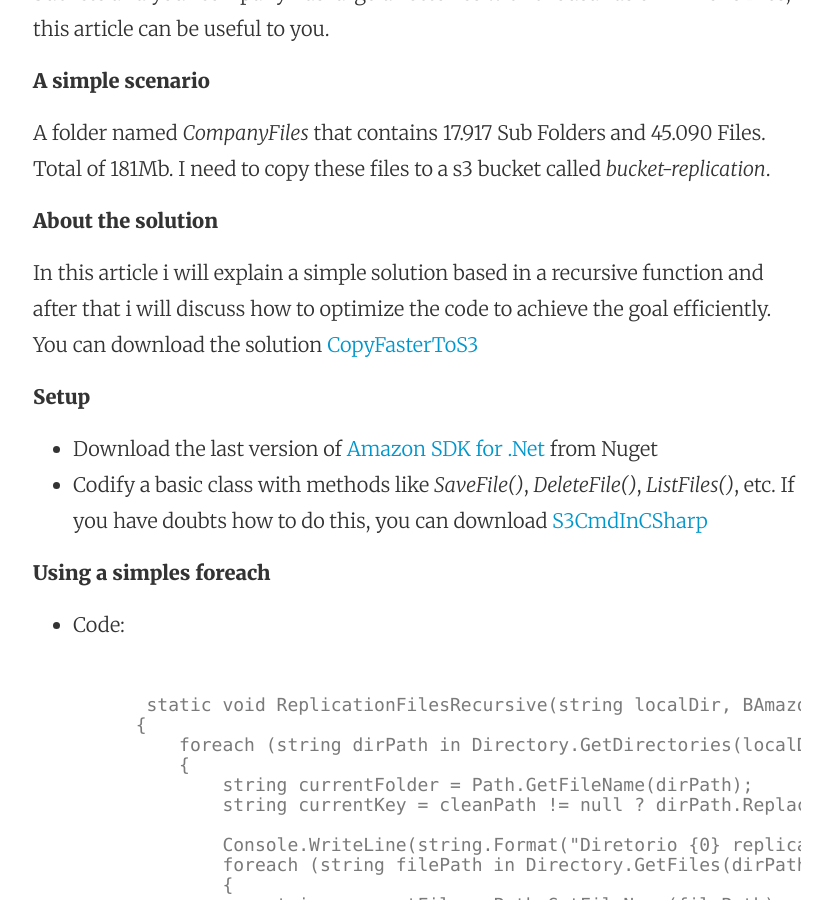
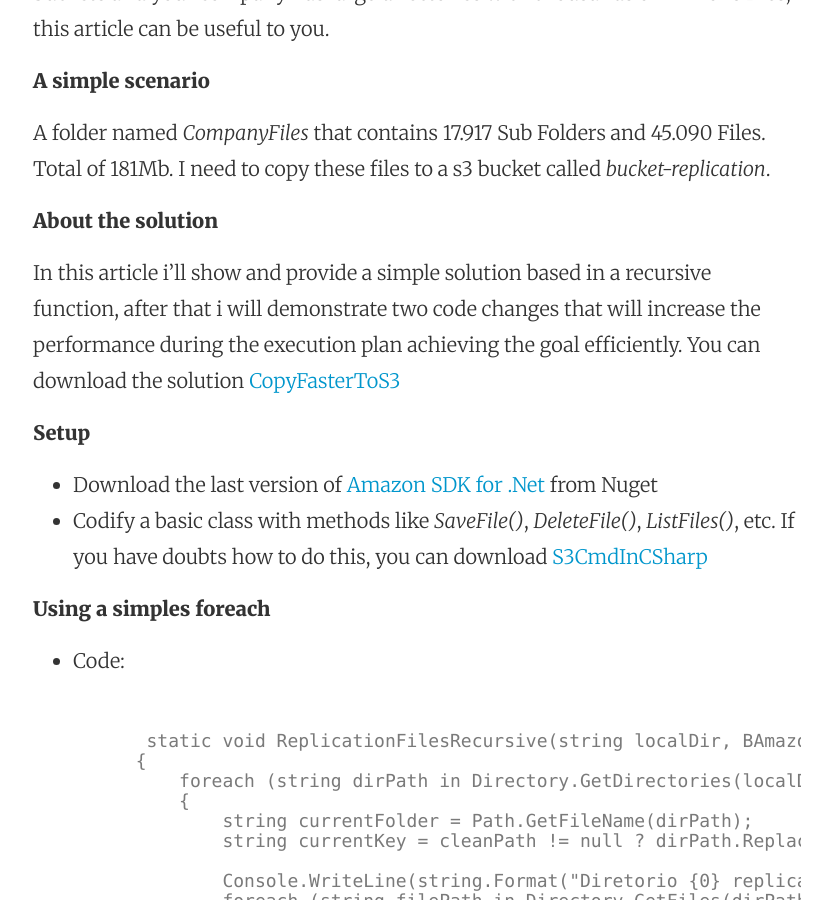
Before and after one commit to aragostinho/aragostinho.github.io, a Jekyll site: the page built from _posts/2015-03-11-titulo-teste.markdown, in a window 1280 px wide and 900 px high, scrolled down 612 px. Shown: the whole window, without its empty margins (223-1055 px from the left). Built offline with Jekyll 4.4.1, drawn with Linux system fonts in a browser that asks for light colours.

Commit message:
Post update: Using C# Parallel to copy files to S3

```diff
--- a/_posts/2015-03-11-titulo-teste.markdown
+++ b/_posts/2015-03-11-titulo-teste.markdown
@@ -15,7 +15,7 @@ I need to copy these files to a s3 bucket  called  *bucket-replication*.
 
 **About the solution**
 
-In this article i will explain a simple solution based in a recursive function and after that i will discuss how to optimize the code to achieve the goal efficiently. You can download the solution  [CopyFasterToS3](https://github.com/aragostinho/CopyFasterToS3)
+In this article i'll show and provide a simple solution based in a recursive function, after that i will demonstrate two code changes that will increase the performance during the execution plan achieving the goal efficiently. You can download the solution  [CopyFasterToS3](https://github.com/aragostinho/CopyFasterToS3)
 
 **Setup**
 
```
